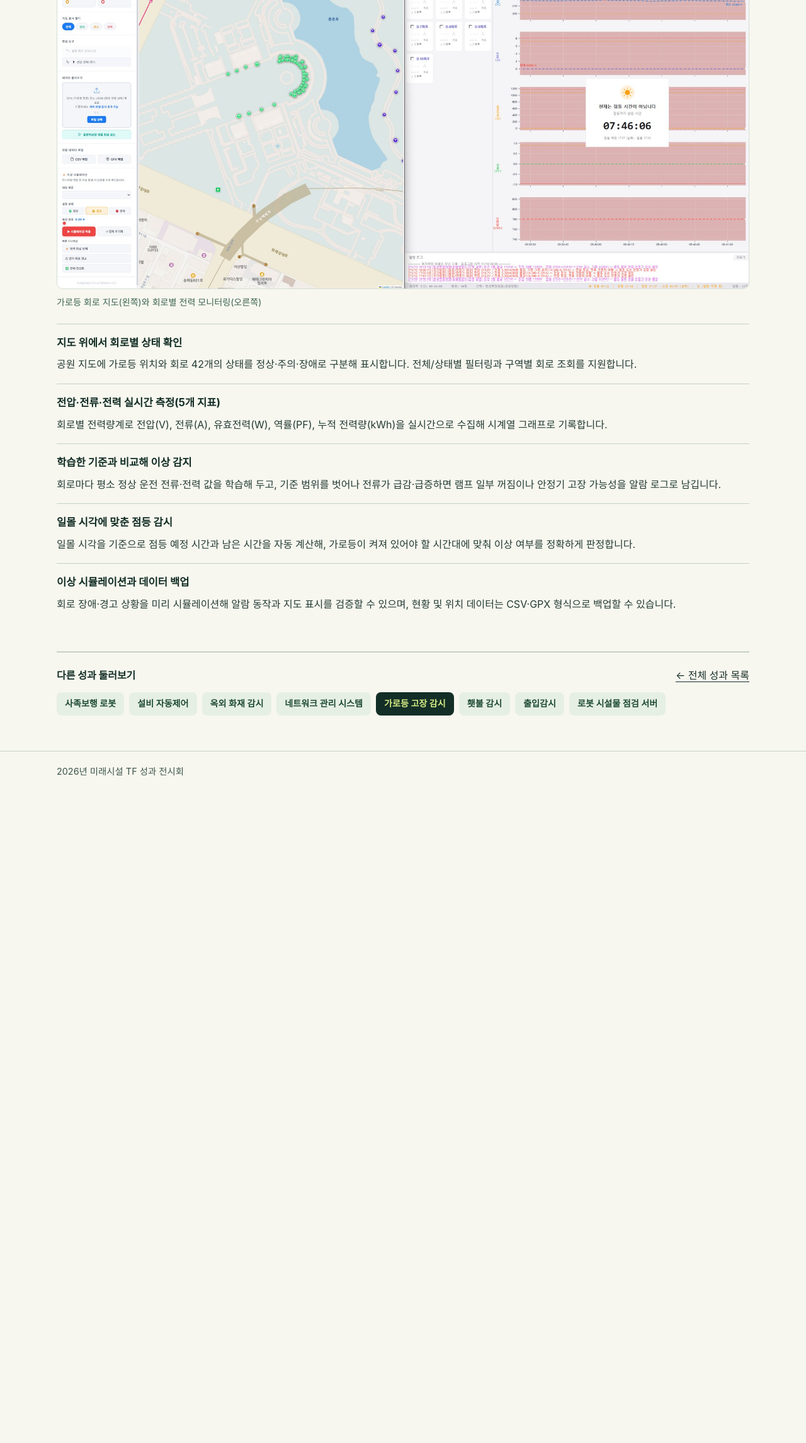
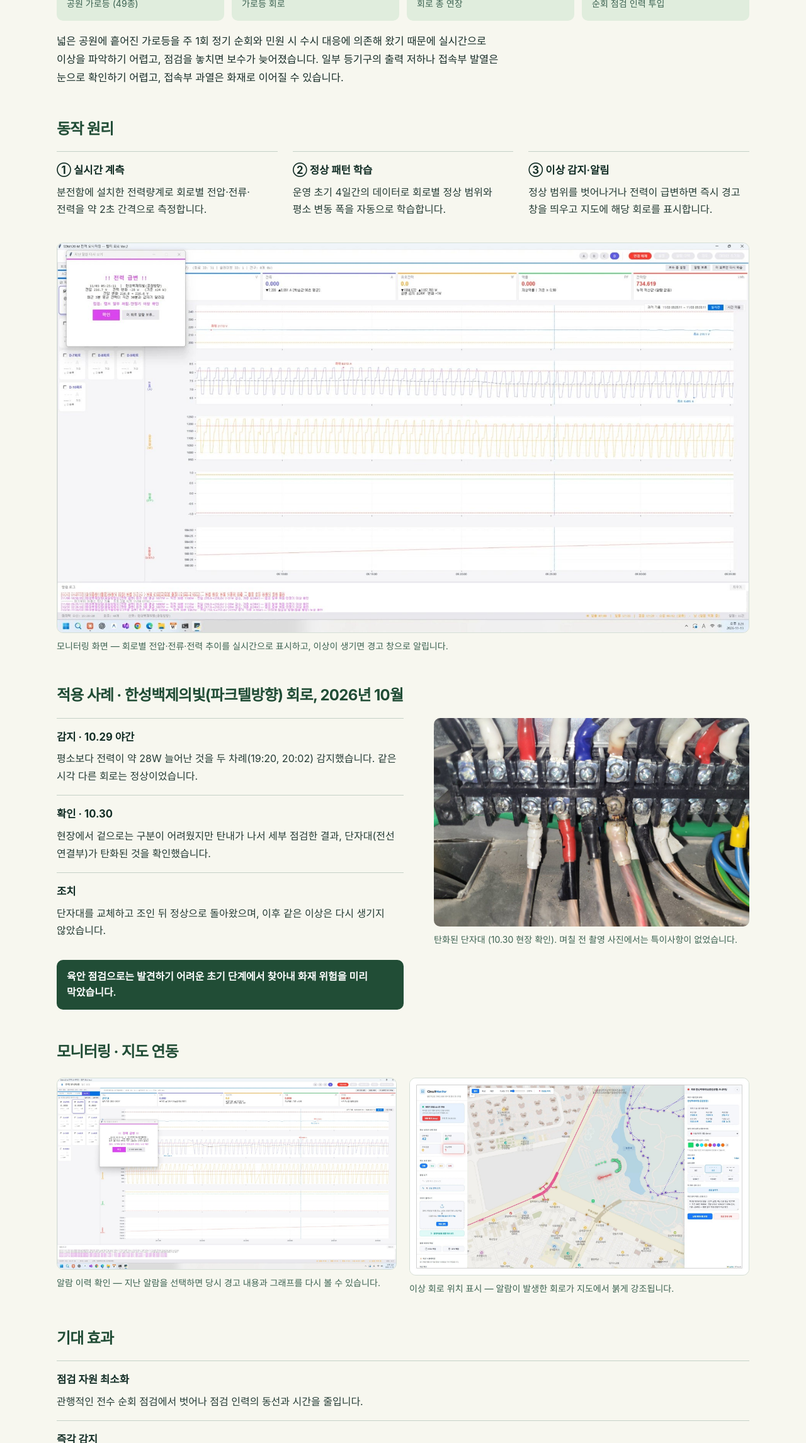
Before and after one commit to hongsounggyo/2026-facility-exhibit, a plain HTML site: page streetlight.html in a window 1280 px wide. Shown: the part 509-2800 px from the top of the page at 63% size. Before the commit the page ends 1765 px from the top, so only its background shows below. Drawn offline with Linux system fonts and the light colour scheme.

Commit message:
가로등 전기시설 고장 감시 페이지를 성과 자료(PDF) 내용으로 교체
- streetlight.html: 추진 배경, 동작 원리, 단자대 탄화 적용 사례, 지도 연동, 기대 효과, 추진 경과
- 사진 4장 추가 (모니터링, 단자대, 알람 이력, 지도)
- projects.html: 가로등 카드 요약 수정
- styles.css: 숫자 카드, 타임라인 스타일 추가

Co-Authored-By: Claude Opus 5.5 <noreply@anthropic.com>
Claude-Session: https://claude.ai/code/session_014a4ye3NW6RBT2AYiGAYtbr

```diff
--- a/streetlight.html
+++ b/streetlight.html
@@ -17,35 +17,74 @@
     <article id="streetlight" aria-labelledby="streetlight-title">
       <p class="label">전기 · 안전</p>
       <h2 id="streetlight-title">가로등 전기시설<br>고장 감시 시스템</h2>
-      <p class="summary">공원 가로등 회로마다 전력량계를 연결해 전압·전류·전력을 실시간으로 측정하고, 지도 위에서 회로별 상태를 확인하는 시스템을 구축했습니다. 야간 순찰에 나가기 전에도 램프 일부 소등이나 안정기 고장 등의 이상을 미리 파악할 수 있습니다.</p>
+      <p class="summary">분전함 전력량계로 가로등 회로의 전압·전류·전력을 실시간 측정하고, 회로마다 정상 패턴을 학습해 순회 점검으로는 놓치기 쉬운 이상 징후를 먼저 찾아냅니다.</p>
+
+      <h3 class="sub-title">추진 배경</h3>
+      <ul class="stat-row">
+        <li><strong>1,000개+</strong><span>공원 가로등 (49종)</span></li>
+        <li><strong>44개</strong><span>가로등 회로</span></li>
+        <li><strong>10km+</strong><span>회로 총 연장</span></li>
+        <li><strong>연 200시간+</strong><span>순회 점검 인력 투입</span></li>
+      </ul>
+      <p class="summary">넓은 공원에 흩어진 가로등을 주 1회 정기 순회와 민원 시 수시 대응에 의존해 왔기 때문에 실시간으로 이상을 파악하기 어렵고, 점검을 놓치면 보수가 늦어졌습니다. 일부 등기구의 출력 저하나 접속부 발열은 눈으로 확인하기 어렵고, 접속부 과열은 화재로 이어질 수 있습니다.</p>
+
+      <h3 class="sub-title">동작 원리</h3>
+      <dl class="three-steps">
+        <div class="step"><dt>① 실시간 계측</dt><dd>분전함에 설치한 전력량계로 회로별 전압·전류·전력을 약 2초 간격으로 측정합니다.</dd></div>
+        <div class="step"><dt>② 정상 패턴 학습</dt><dd>운영 초기 4일간의 데이터로 회로별 정상 범위와 평소 변동 폭을 자동으로 학습합니다.</dd></div>
+        <div class="step"><dt>③ 이상 감지·알림</dt><dd>정상 범위를 벗어나거나 전력이 급변하면 즉시 경고 창을 띄우고 지도에 해당 회로를 표시합니다.</dd></div>
+      </dl>
+
       <div class="screens single">
         <figure>
-          <a href="streetlight.jpg"><img src="streetlight.jpg" alt="공원 지도 위에 가로등 위치와 상태를 표시한 화면과, 회로별 전압·전류·전력 그래프를 보여주는 전력 모니터링 화면" loading="lazy"></a>
-          <figcaption>가로등 회로 지도(왼쪽)와 회로별 전력 모니터링(오른쪽)</figcaption>
+          <a href="streetlight-monitor.jpg"><img src="streetlight-monitor.jpg" alt="회로별 전압·전류·전력 추이 그래프와 전력 급변 경고 창이 떠 있는 모니터링 화면" loading="lazy"></a>
+          <figcaption>모니터링 화면 — 회로별 전압·전류·전력 추이를 실시간으로 표시하고, 이상이 생기면 경고 창으로 알립니다.</figcaption>
         </figure>
       </div>
+
+      <h3 class="sub-title">적용 사례 · 한성백제의빛(파크텔방향) 회로, 2026년 10월</h3>
+      <div class="project">
+        <dl>
+          <div class="step"><dt>감지 · 10.29 야간</dt><dd>평소보다 전력이 약 28W 늘어난 것을 두 차례(19:20, 20:02) 감지했습니다. 같은 시각 다른 회로는 정상이었습니다.</dd></div>
+          <div class="step"><dt>확인 · 10.30</dt><dd>현장에서 겉으로는 구분이 어려웠지만 탄내가 나서 세부 점검한 결과, 단자대(전선 연결부)가 탄화된 것을 확인했습니다.</dd></div>
+          <div class="step"><dt>조치</dt><dd>단자대를 교체하고 조인 뒤 정상으로 돌아왔으며, 이후 같은 이상은 다시 생기지 않았습니다.</dd></div>
+          <p class="case-result">육안 점검으로는 발견하기 어려운 초기 단계에서 찾아내 화재 위험을 미리 막았습니다.</p>
+        </dl>
+        <figure>
+          <a href="streetlight-terminal.jpg"><img class="plain-img" src="streetlight-terminal.jpg" alt="가운데 단자 부분이 검게 탄화된 가로등 분전함 단자대" loading="lazy"></a>
+          <figcaption>탄화된 단자대 (10.30 현장 확인). 며칠 전 촬영 사진에서는 특이사항이 없었습니다.</figcaption>
+        </figure>
+      </div>
+
+      <h3 class="sub-title">모니터링 · 지도 연동</h3>
+      <div class="screens">
+        <figure>
+          <a href="streetlight-history.jpg"><img src="streetlight-history.jpg" alt="지난 전력 급변 알람을 선택해 당시 경고 내용과 그래프를 다시 보는 화면" loading="lazy"></a>
+          <figcaption>알람 이력 확인 — 지난 알람을 선택하면 당시 경고 내용과 그래프를 다시 볼 수 있습니다.</figcaption>
+        </figure>
+        <figure>
+          <a href="streetlight-map.jpg"><img src="streetlight-map.jpg" alt="공원 지도에서 알람이 발생한 가로등 회로가 붉게 강조된 화면" loading="lazy"></a>
+          <figcaption>이상 회로 위치 표시 — 알람이 발생한 회로가 지도에서 붉게 강조됩니다.</figcaption>
+        </figure>
+      </div>
+
+      <h3 class="sub-title">기대 효과</h3>
       <dl>
-        <div class="step">
-          <dt>지도 위에서 회로별 상태 확인</dt>
-          <dd>공원 지도에 가로등 위치와 회로 42개의 상태를 정상·주의·장애로 구분해 표시합니다. 전체/상태별 필터링과 구역별 회로 조회를 지원합니다.</dd>
-        </div>
-        <div class="step">
-          <dt>전압·전류·전력 실시간 측정(5개 지표)</dt>
-          <dd>회로별 전력량계로 전압(V), 전류(A), 유효전력(W), 역률(PF), 누적 전력량(kWh)을 실시간으로 수집해 시계열 그래프로 기록합니다.</dd>
-        </div>
-        <div class="step">
-          <dt>학습한 기준과 비교해 이상 감지</dt>
-          <dd>회로마다 평소 정상 운전 전류·전력 값을 학습해 두고, 기준 범위를 벗어나 전류가 급감·급증하면 램프 일부 꺼짐이나 안정기 고장 가능성을 알람 로그로 남깁니다.</dd>
-        </div>
-        <div class="step">
-          <dt>일몰 시각에 맞춘 점등 감시</dt>
-          <dd>일몰 시각을 기준으로 점등 예정 시간과 남은 시간을 자동 계산해, 가로등이 켜져 있어야 할 시간대에 맞춰 이상 여부를 정확하게 판정합니다.</dd>
-        </div>
-        <div class="step">
-          <dt>이상 시뮬레이션과 데이터 백업</dt>
-          <dd>회로 장애·경고 상황을 미리 시뮬레이션해 알람 동작과 지도 표시를 검증할 수 있으며, 현황 및 위치 데이터는 CSV·GPX 형식으로 백업할 수 있습니다.</dd>
-        </div>
+        <div class="step"><dt>점검 자원 최소화</dt><dd>관행적인 전수 순회 점검에서 벗어나 점검 인력의 동선과 시간을 줄입니다.</dd></div>
+        <div class="step"><dt>즉각 감지</dt><dd>전체 회로를 실시간으로 감시해 점검 누락을 없앱니다.</dd></div>
+        <div class="step"><dt>보수 주기 단축</dt><dd>이상을 당일 확인해 민원이 생기기 전에 먼저 대응합니다.</dd></div>
+        <div class="step"><dt>안전성 향상</dt><dd>접속부 과열처럼 화재로 번질 수 있는 이상을 초기에 발견합니다.</dd></div>
       </dl>
+
+      <h3 class="sub-title">추진 경과 및 향후 계획 (2026년)</h3>
+      <ol class="timeline">
+        <li><strong>2.20</strong><span>현장 답사 및 회로 부하 점검</span></li>
+        <li><strong>3.26</strong><span>계측 제품 선정</span></li>
+        <li><strong>상반기</strong><span>지도 DB 구축 및 프로그램 개발</span></li>
+        <li><strong>10월</strong><span>3개 회로 계측기 설치·시험 운영</span></li>
+        <li class="hl"><strong>10.29</strong><span>단자대 탄화 조기 발견</span></li>
+        <li><strong>향후</strong><span>공원 전체 44개 회로로 확대</span></li>
+      </ol>
 
       <nav class="bottom-nav" aria-label="다른 성과 보기">
         <div class="bottom-nav-head">
--- a/styles.css
+++ b/styles.css
@@ -336,3 +336,23 @@ footer {
 }
 
 .card-owner { margin: 2px 0 0; font-size: .88rem; font-weight: 600; color: #214d36; }
+
+/* streetlight detail */
+.sub-title { font-size: clamp(1.2rem, 2.4vw, 1.5rem); color: #214d36; margin: 48px 0 16px; letter-spacing: -.03em; word-break: keep-all; }
+.stat-row { list-style: none; padding: 0; margin: 0 0 18px; display: grid; grid-template-columns: repeat(4, minmax(0, 1fr)); gap: 12px; }
+.stat-row li { background: #e0eddd; border-radius: 10px; padding: 16px; display: flex; flex-direction: column; gap: 4px; }
+.stat-row strong { font-size: clamp(1.3rem, 3vw, 1.9rem); color: #214d36; letter-spacing: -.03em; }
+.stat-row span { font-size: .88rem; color: #3c6251; word-break: keep-all; }
+.three-steps { display: grid; grid-template-columns: repeat(3, minmax(0, 1fr)); gap: 0 24px; }
+.plain-img { display: block; width: 100%; height: auto; border-radius: 10px; }
+.case-result { margin: 16px 0 0; padding: 14px 16px; border-radius: 10px; background: #214d36; color: #fff; font-weight: 600; line-height: 1.6; word-break: keep-all; }
+.timeline { list-style: none; padding: 0; margin: 0; display: grid; grid-template-columns: repeat(6, minmax(0, 1fr)); gap: 10px; }
+.timeline li { border-top: 3px solid #b6c4b9; padding-top: 10px; display: flex; flex-direction: column; gap: 4px; }
+.timeline li.hl { border-top-color: #c0392b; }
+.timeline strong { color: #214d36; }
+.timeline span { font-size: .88rem; line-height: 1.5; word-break: keep-all; }
+@media (max-width: 680px) {
+  .stat-row { grid-template-columns: repeat(2, minmax(0, 1fr)); }
+  .three-steps { grid-template-columns: 1fr; }
+  .timeline { grid-template-columns: repeat(2, minmax(0, 1fr)); }
+}
```
Also changed, not shown: projects.html (+1 -1 lines), streetlight-history.jpg (added), streetlight-map.jpg (added), streetlight-monitor.jpg (added), streetlight-terminal.jpg (added).
